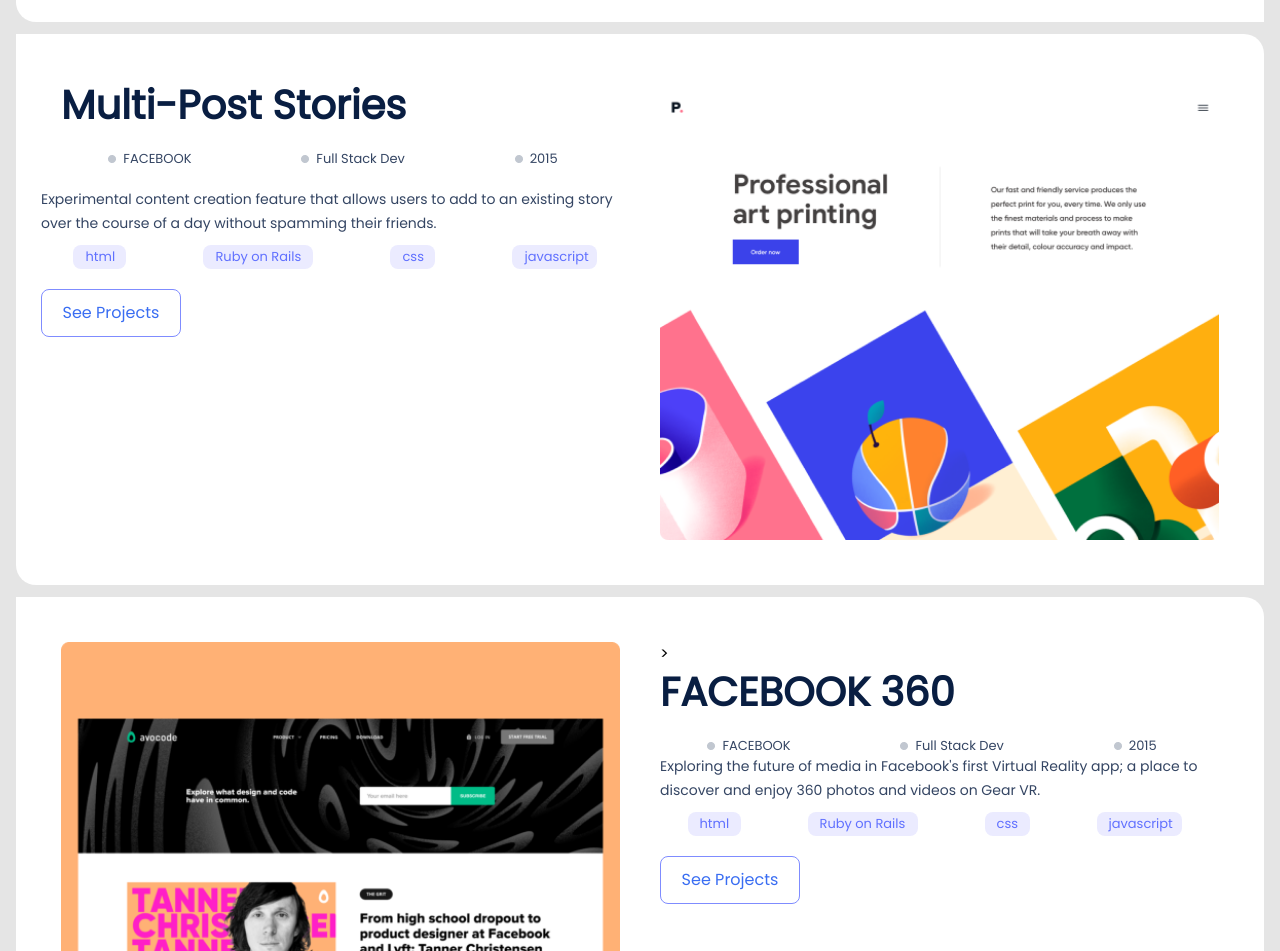
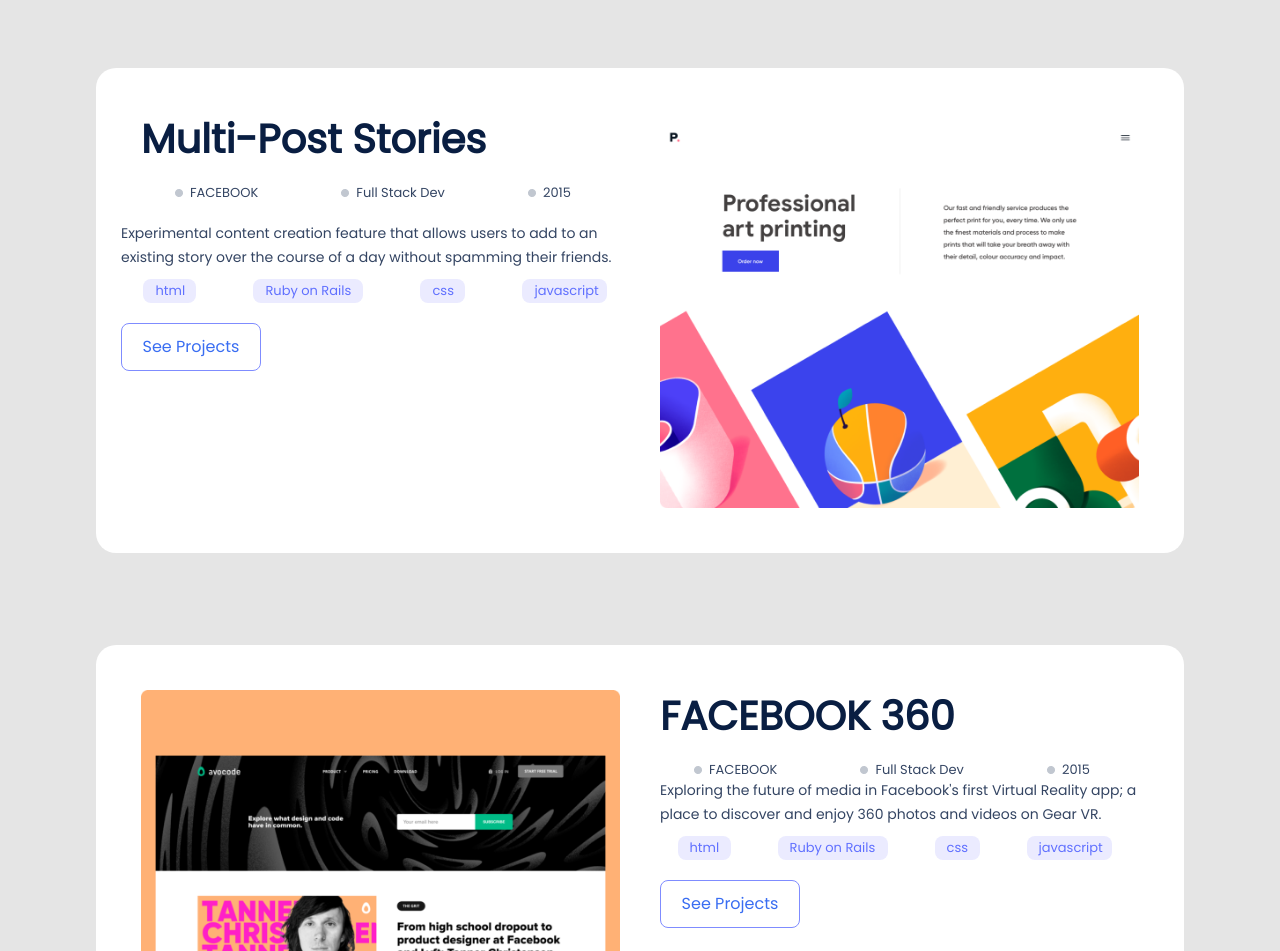
Before and after one commit to Mutai-Gilbert/Personal-Porfolio, a website: page index.html in a window 1280 px wide. Shown: the part 1772-2723 px from the top of the page. Drawn offline with Linux system fonts and the light colour scheme.

Commit message:
Added a css file with changes of margin and padding

```diff
--- a/index.html
+++ b/index.html
@@ -190,8 +190,8 @@
       </div>
 
       <div class="card-contents two">
-        <div>>
-          <h2> FACEBOOK 360</h2>
+        <div>
+          <h2>FACEBOOK 360</h2>
         </div>
 
         <div>
--- a/styles.css
+++ b/styles.css
@@ -18,7 +18,7 @@
   */
 html,
 body {
-  height: 100%;
+  width: 100%;
   font-family: 'Inter', sans-serif;
 }
 
@@ -378,7 +378,7 @@
 .contact-me {
   display: flex;
   flex-direction: column;
-  position: relative;
+  align-items: center;
   width: 100%;
   height: 730px;
   background: #6070ff;
@@ -408,6 +408,7 @@
 }
 
 .contact-me p {
+  width: 70%;
   font-weight: 400;
   font-size: 20px;
   text-align: center;
@@ -474,6 +475,7 @@
 
 button:hover {
   background: #6070ff;
+  color: #fff;
 }
 
 button:disabled {
@@ -571,13 +573,12 @@
     width: 100%;
     height: auto;
     border-radius: 24px;
-    margin-top: 20px;
   }
 
   .cards-section {
     background-color: #fff;
-    border-radius: 0 20px;
-    width: 100%;
+    border-radius: 20px;
+    margin: 40px 80px;
   }
 
   .cards-contents {
@@ -605,6 +606,8 @@
     list-style-type: none;
   }
 
+  /* About section media queries */
+
   .about-section {
     background-color: #fff;
     width: 100%;
@@ -620,6 +623,8 @@
     margin: 15px 15px 10px;
     float: left;
   }
+
+  /* End of about section media queries */
 
   .languages-about {
     display: flex;
```
